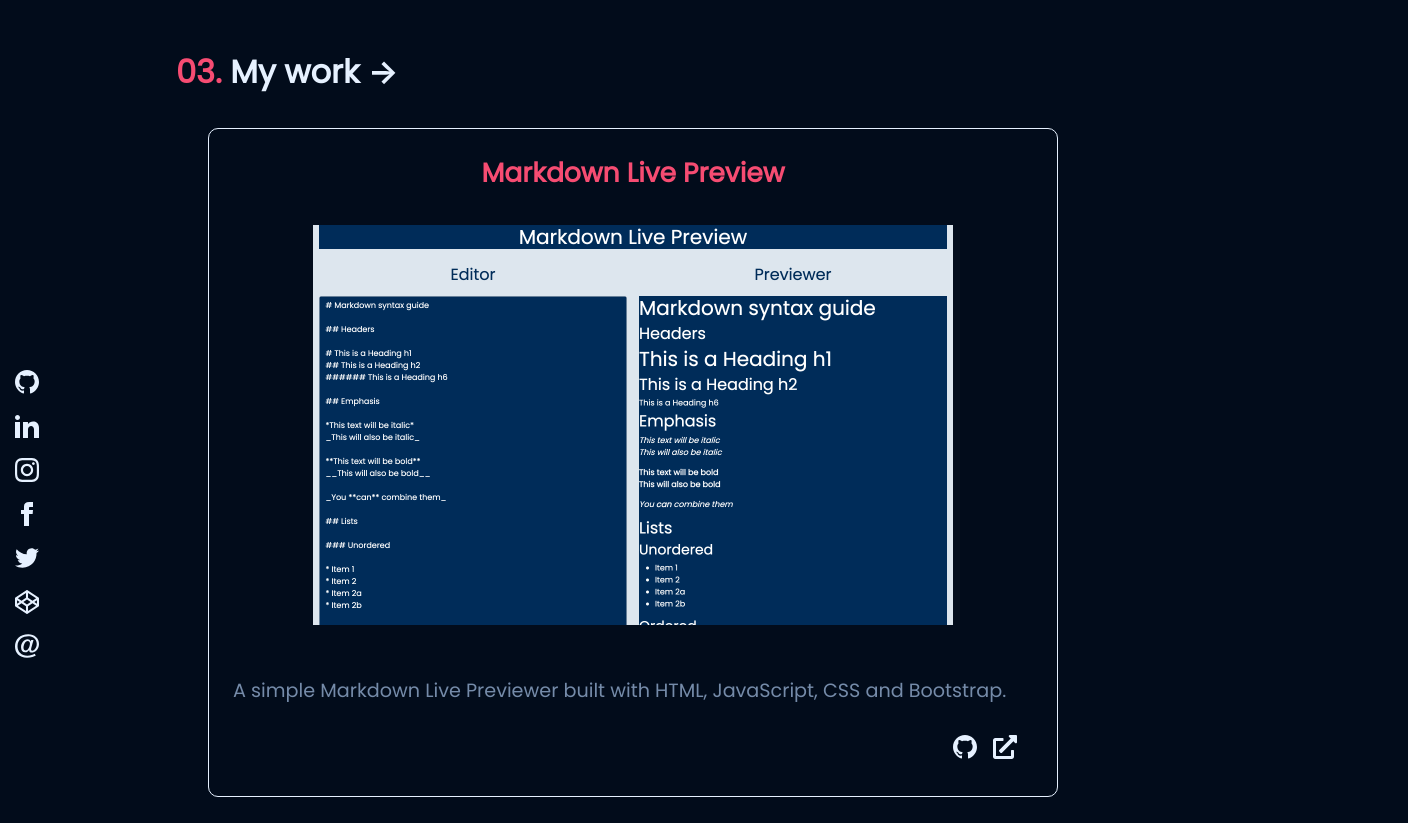
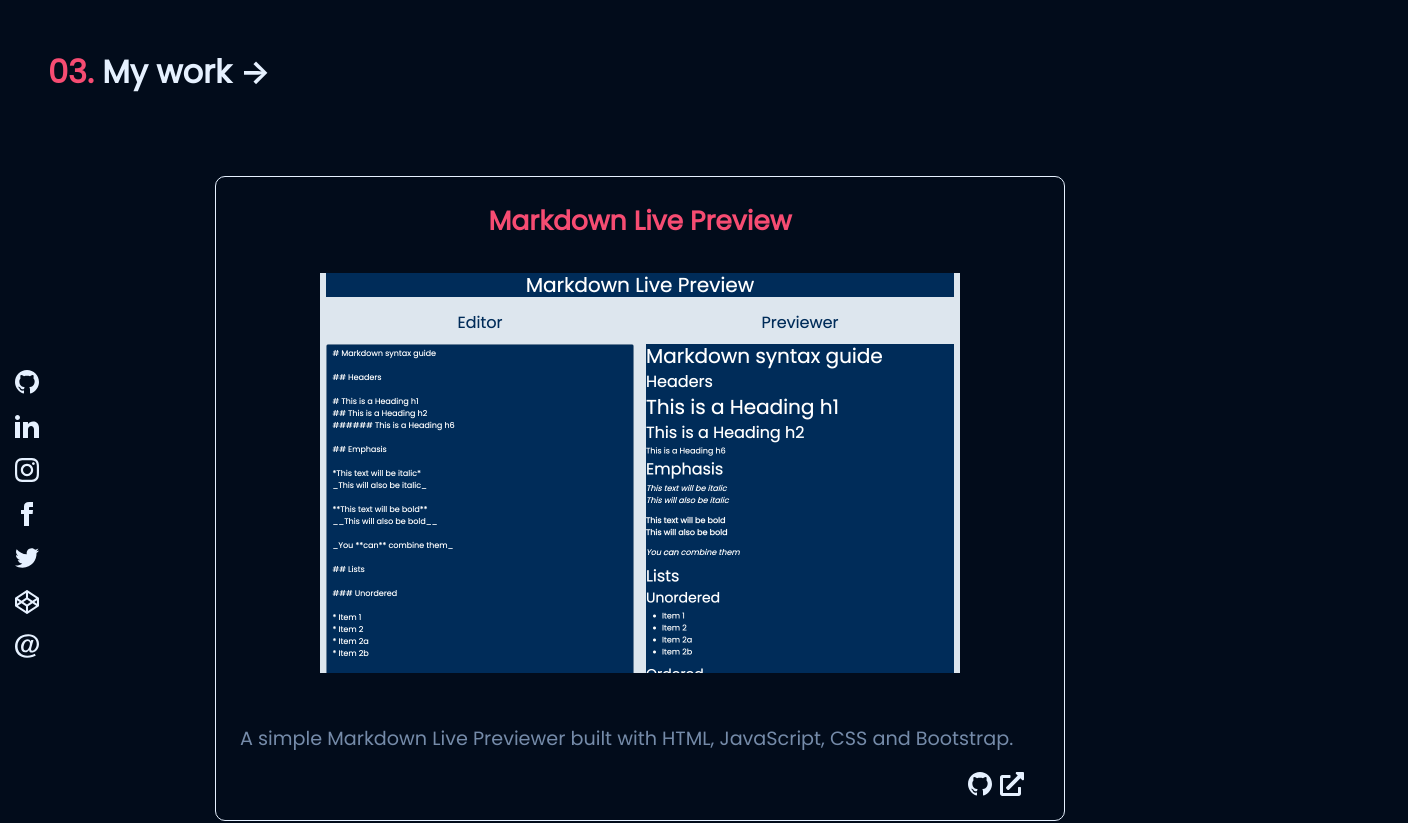
Before and after one commit to stephanianevado/portfolio, a Next.js app: page /work in a window 1280 px wide. Shown: the part 100-923 px from the top of the page, 1408 px wide, since content can reach past the window. Built offline with nearby package versions, Linux system fonts and the light colour scheme.

Commit message:
fixing the media quary

```diff
--- a/components/WorkComp.js
+++ b/components/WorkComp.js
@@ -5,6 +5,7 @@ import { Breakpoints } from './breakpoints'
 
 const WorkWrapper = styled.div`
   width: 20rem;
+  font-size: 2rem;
   margin: 1rem 0;
   padding: 0.8rem;
   color: ${grey};
@@ -21,40 +22,27 @@ const WorkWrapper = styled.div`
     border-color: ${pink};
     cursor: pointer;
   }
+  p {
+      font-size: 1.2rem;
+    }
   a {
-    position: relative;
-    left: 80%;
+    display: flex;
+    justify-content: flex-end;
     margin-right: 0.5rem;
     }
   ${Breakpoints.laptop} {
     width: 50rem;
-    font-size: 2rem;
     margin: 2rem;
     padding: 1.5rem;
     text-align: left;
-    color: ${grey};
-    text-decoration: none;
-    border: 1px solid ${white};
-    border-radius: 10px;
-    transition: color 0.15s ease, border-color 0.15s ease;
-    h5 {
-      color: ${pink};
-      text-align: center;
-    }
-    &:hover {
-      color: ${pink};
-      border-color: ${pink};
-      cursor: pointer;
-    }
-    p {
-      font-size: 1.2rem;
-    }
-    a {
-    position: relative;
-    left: 90%;
-    margin-right: 1rem;
-    }
 
+`
+const IconWrapper = styled.a`
+  a {
+    display: flex;
+    justify-content: flex-end;
+    margin-right: 0.5rem;
+  }
 `
 
 const Img = styled.img`
@@ -67,8 +55,6 @@ const Img = styled.img`
     max-width: 60rem;
     width: 40rem;
     padding: 2rem;
-    display: block;
-    margin: auto;
   }
 `
 
@@ -78,12 +64,14 @@ export const WorkComp = ({ imagen, title, description, github, pages }) => {
       <h5>{title}</h5>
       <Img src={imagen} />
       <p>{description}</p>
-      <a href={github} target="_blank">
-        {<GitHubIcon />}
-      </a>
-      <a href={pages} target="_blank">
-        <LinkIcon />
-      </a>
+      <IconWrapper>
+        <a href={github} target="_blank">
+          {<GitHubIcon />}
+        </a>
+        <a href={pages} target="_blank">
+          <LinkIcon />
+        </a>
+      </IconWrapper>
     </WorkWrapper>
   )
 }
--- a/pages/index.js
+++ b/pages/index.js
@@ -38,21 +38,16 @@ const Section = styled.section`
   }
   ${Breakpoints.laptop}
   h1 {
-    color: ${pink};
     font-size: 1rem;
   }
   h2 {
-    color: ${white};
     font-size: 3rem;
   }
   h3 {
-    color: ${grey};
     font-size: 3rem;
   }
   h4 {
-    color: ${grey};
     font-size: 1.5rem;
-    margin-bottom: 2.5rem;
   }
 `
 
--- a/pages/work.js
+++ b/pages/work.js
@@ -1,20 +1,28 @@
 import Head from 'next/head'
-import {FooterPortfolio} from '../components/footer-portfolio'
-import {NavBar} from '../components/NavBar'
-import {Titles} from '../components/Titles'
-import {WorkComp} from '../components/WorkComp'
-import styled from "styled-components";
-import {grey, pink} from "../components/colors";
-import {Breakpoints} from "../components/breakpoints";
+import { FooterPortfolio } from '../components/footer-portfolio'
+import { NavBar } from '../components/NavBar'
+import { Titles } from '../components/Titles'
+import { WorkComp } from '../components/WorkComp'
+import styled from 'styled-components'
+import { grey, pink } from '../components/colors'
+import { Breakpoints } from '../components/breakpoints'
 
 const Main = styled.main`
-padding: 1rem;
+  padding: 2rem;
   ${Breakpoints.laptop} {
     padding-top: 3rem;
     padding-right: 3rem;
     padding-left: 3rem;
-    position: relative;
-    left: 10%;
+  }
+`
+const Row = styled.div`
+  padding: 1rem;
+  display: flex;
+  justify-content: center;
+  ${Breakpoints.laptop} {
+    padding-top: 3rem;
+    padding-right: 3rem;
+    padding-left: 3rem;
   }
 `
 const MyWorks = () => {
@@ -22,11 +30,13 @@ const MyWorks = () => {
     <>
       <Head>
         <title>Stephania Nevado's portfolio</title>
-                <link rel="icon" href="/favicon.ico"/>
+        <link rel="icon" href="/favicon.ico" />
       </Head>
-            <NavBar/>
+      <NavBar />
       <Main>
-                <Titles number="03" title="My work"/>
+        <Titles number="03" title="My work" />
+          <Row>
+              <column>
                   <WorkComp
                       imagen="/Markdown live preview.png"
                       title="Markdown Live Preview"
@@ -62,8 +72,11 @@ const MyWorks = () => {
                       github="https://github.com/stephanianevado/pomodoro-clock"
                       pages="https://stephanianevado.github.io/pomodoro-clock/"
                   />
+              </column>
+          </Row>
+
       </Main>
-            <FooterPortfolio/>
+      <FooterPortfolio />
     </>
   )
 }
```
Also changed, not shown: components/Card.js (+0 -16 lines), pages/about.js (+1 -9 lines), pages/contact.js (+0 -10 lines), pages/myskills.js (+0 -11 lines). Lines whose indentation alone changed are shown as unchanged.
